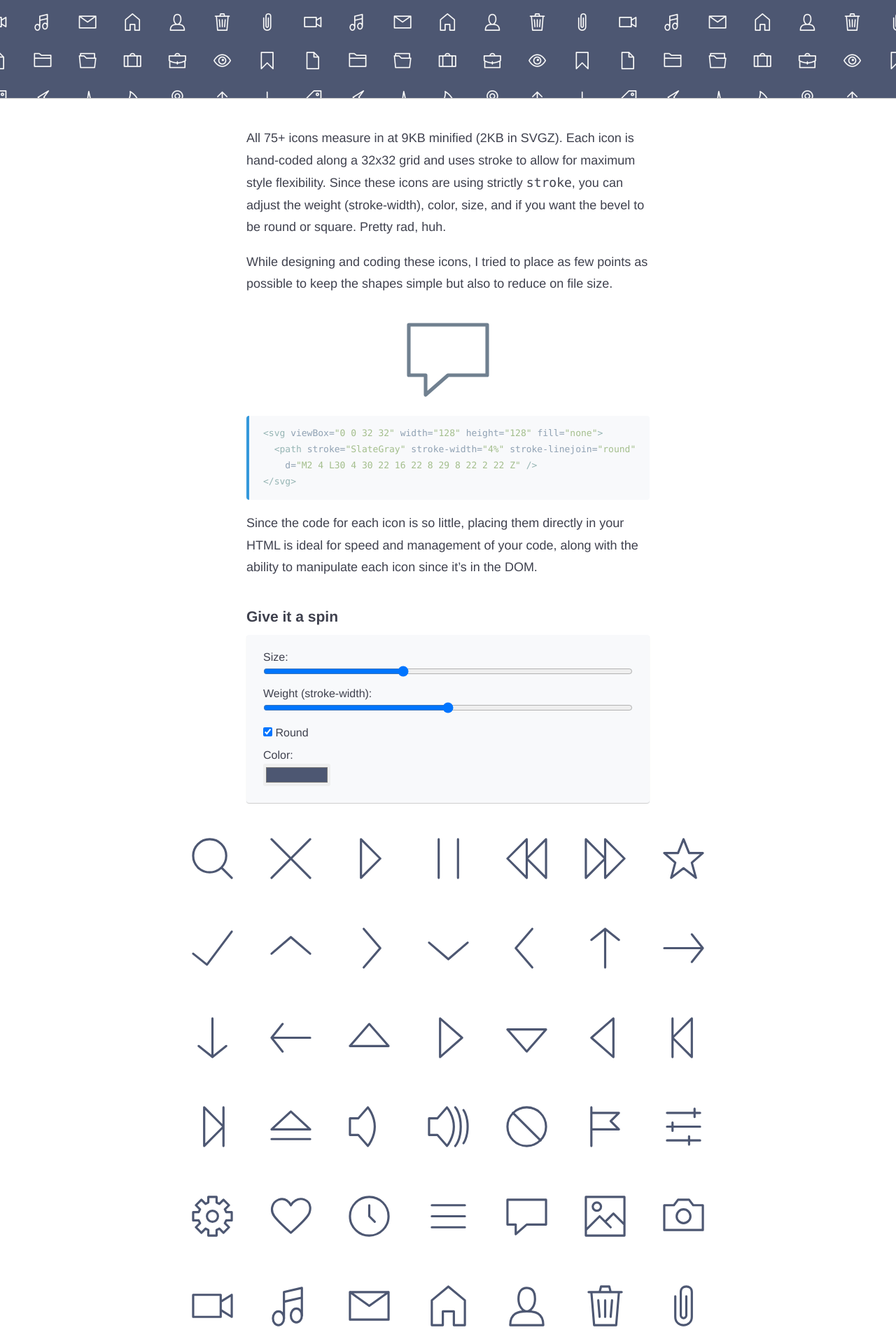
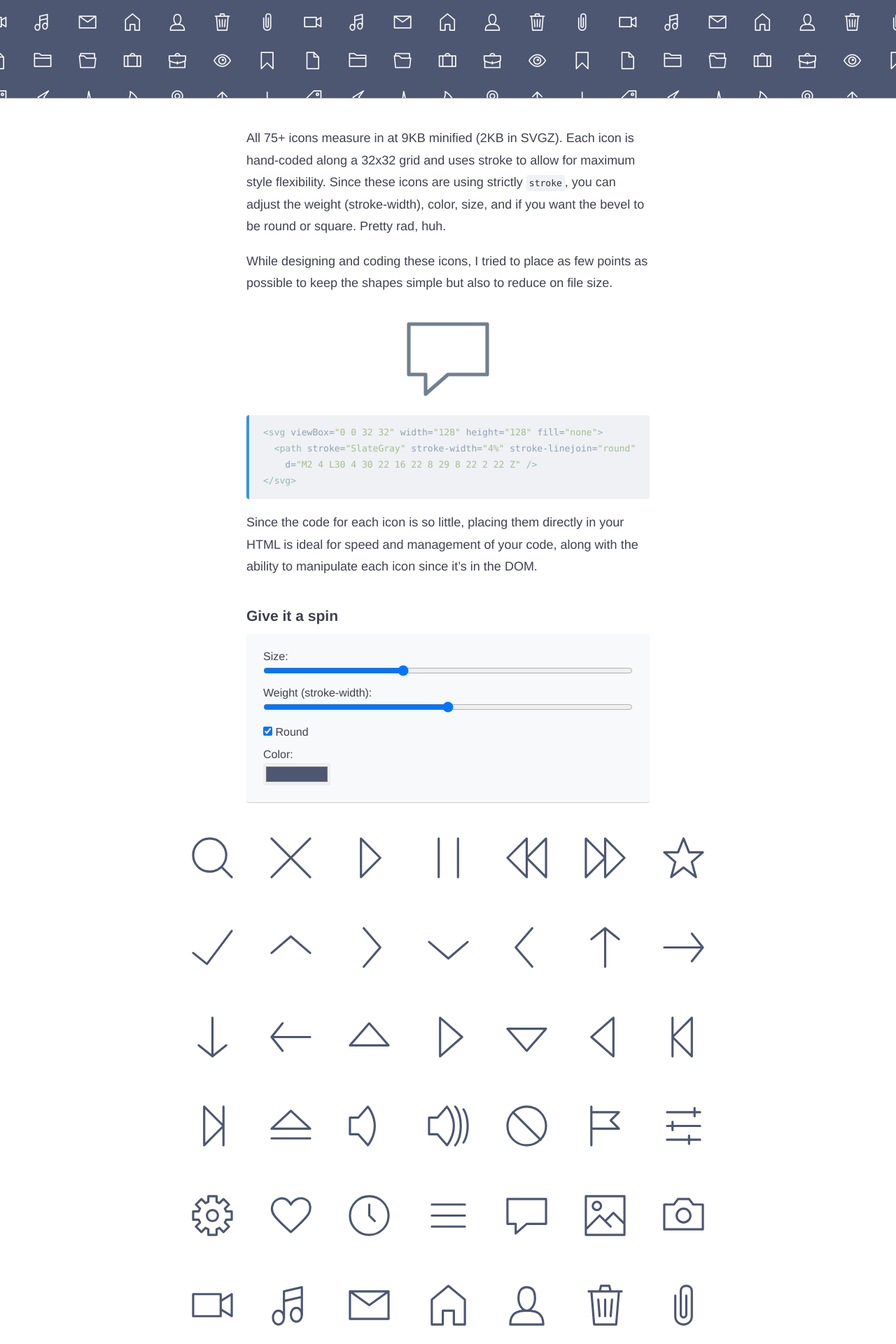
Before and after one commit to danklammer/danklammer.github.io, a Jekyll site: the page built from work/_posts/2016-06-01-bytesize.md, in a window 1280 px wide. Shown: the part 537-2457 px from the top of the page at 70% size. Built offline with Jekyll 4.4.1, drawn with Linux system fonts in a browser that asks for light colours.

Commit message:
Revert rouge styles. I'll just never use them in block form.

```diff
--- a/_sass/_syntax-highlighting.scss
+++ b/_sass/_syntax-highlighting.scss
@@ -8,7 +8,7 @@
 
 */
 .highlight .hll { background-color: #dfe1e8 }
-.highlight { background: #f8f9fb; color: #2b303b }
+.highlight, .highlighter-rouge { background: #eff1f5; color: #2b303b }
 .highlight .c { color: #a7adba } /* Comment */
 .highlight .err { color: #bf616a } /* Error */
 .highlight .k { color: #b48ead } /* Keyword */
--- a/css/main.scss
+++ b/css/main.scss
@@ -40,8 +40,7 @@
 .post-content h2,
 .post-content h3,
 .post-content h4,
-.highlight,
-.highlighter-rouge {
+.highlight {
     max-width: $sm-breakpoint;
     padding-left: $article-side-padding;
     padding-right: $article-side-padding;
@@ -134,7 +133,9 @@
 }
 
 .highlighter-rouge {
-    padding: 0;
+    font-size: small;
+    padding: 0.25rem;
+    border-radius: .1875rem;
 }
 
 .lg-page .header-tagline { display: none }
```
